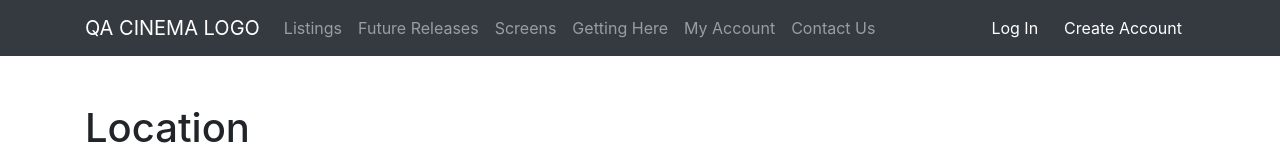
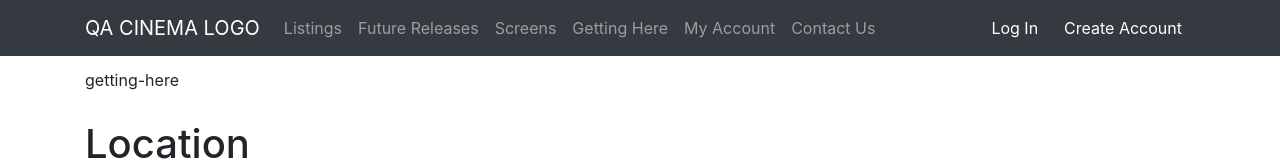
Before and after one commit to kiregor/CinemaProject, a React (Create React App) app in the folder Client/: page /getting-here in a window 1280 px wide. Shown: the top 163 px of the page. Built offline with nearby package versions, Linux system fonts and the light colour scheme.

Commit message:
breadcrumbs

```diff
--- a/Client/src/App.css
+++ b/Client/src/App.css
@@ -27,6 +27,11 @@
   margin-top: 2em;
 }
 
+#bcrumb ol{
+  background-color: transparent;
+  padding: .75rem 0;
+}
+
 #seats-info {
   margin-top: 2em;
 }
--- a/Client/src/components/AppBreadcrumbs.js
+++ b/Client/src/components/AppBreadcrumbs.js
@@ -2,13 +2,37 @@ import React from 'react';
 import { Breadcrumb, BreadcrumbItem } from 'reactstrap';
 
 const AppBreadcrumbs = (props) => {
+
+  let breadcrumbs = window.location.pathname.split("/").filter(str => str.length > 0);
+  let jsxbreadcrumbs = [];
+  if (breadcrumbs.length === 0) return <> </>;
+  let active = "a"
+  let prev_links = 'http://localhost:3000/'
+  for (let i = 0; i < breadcrumbs.length; ++i) {
+    if (i === breadcrumbs.length - 1) {
+      active = 'span'
+    }
+    jsxbreadcrumbs.push(
+      <BreadcrumbItem key={i} tag={active} href={prev_links + breadcrumbs[i]}>
+        {breadcrumbs[i]}
+      </BreadcrumbItem>
+    )
+    prev_links += breadcrumbs[i] + '/';
+  }
   return (
-    <div>
-      <Breadcrumb>
-        <BreadcrumbItem active>Home</BreadcrumbItem>
-      </Breadcrumb>
+    <div className='AppBreadCrumbs'>
+      <div className='container'>
+        <div className='row'>
+          <div className='col-12'>
+            <Breadcrumb id='bcrumb'>
+              {jsxbreadcrumbs}
+            </Breadcrumb>
+          </div>
+        </div>
+      </div>
     </div>
-  );
+
+  )
 };
 
 export default AppBreadcrumbs;
--- a/Client/src/components/AppCarousel.js
+++ b/Client/src/components/AppCarousel.js
@@ -67,6 +67,7 @@ class Example extends Component {
     const slides = items.map((item) => {
       return (
         <CarouselItem
+          className='mt-5'
           onExiting={this.onExiting}
           onExited={this.onExited}
           key={item.src}
--- a/Client/src/components/AppGettingHerePage.js
+++ b/Client/src/components/AppGettingHerePage.js
@@ -1,9 +1,15 @@
 import React, { Component } from 'react';
+import { BreadcrumbItem, Breadcrumb} from 'reactstrap'
 
 import AppFindUsMap from './AppFindUsMap';
 import './AppContactUsPage.css';
 
 class AppGettingHerePage extends Component {
+
+
+
+
+
     render() {
         return (
             <div>
@@ -12,7 +18,7 @@ class AppGettingHerePage extends Component {
                         <div className='row'>
                             <div className="col-12 heading">
                                 <h1>Location</h1>
-                                <address class="building-address">
+                                <address className="building-address">
                                     1 St. Katharine's Way<br />London E1W 1UN
                                 </address>
                                 <h2> Nearby transit</h2>
--- a/Client/src/components/AppNavbar.js
+++ b/Client/src/components/AppNavbar.js
@@ -27,7 +27,7 @@ class AppNavbar extends Component {
   render() {
     return (
       <div>
-        <Navbar color='dark' dark expand='lg' className='mb-5'>
+        <Navbar color='dark' dark expand='lg'>
           <Container>
             <NavbarBrand href='/' className='navbar-nav ml-auto'>QA CINEMA LOGO</NavbarBrand>
             <NavbarToggler onClick={this.toggle} />
--- a/Client/src/components/AppPages.js
+++ b/Client/src/components/AppPages.js
@@ -5,6 +5,7 @@ import AppHomePage from './AppHomePage';
 import AppContactUsPage from './AppContactUsPage';
 import AppGettingHerePage from './AppGettingHerePage';
 import AppSeatingPage from './AppSeatingPage';
+import AppBreadCrumbs from './AppBreadcrumbs'
 
 class AppPages extends Component {
     render() {
@@ -12,6 +13,7 @@ class AppPages extends Component {
             <div className='AppPages'>
                 <Router>
                     <AppNavbar/>
+                    <AppBreadCrumbs/>
                     <Switch>
                         { /* Need the 'exact' property, as '/' matches all pages */}
                         <Route path='/' exact component={AppHomePage}/>
```
Also changed, not shown: Client/src/components/AppFindUsMap.js (+7 -0 lines).
